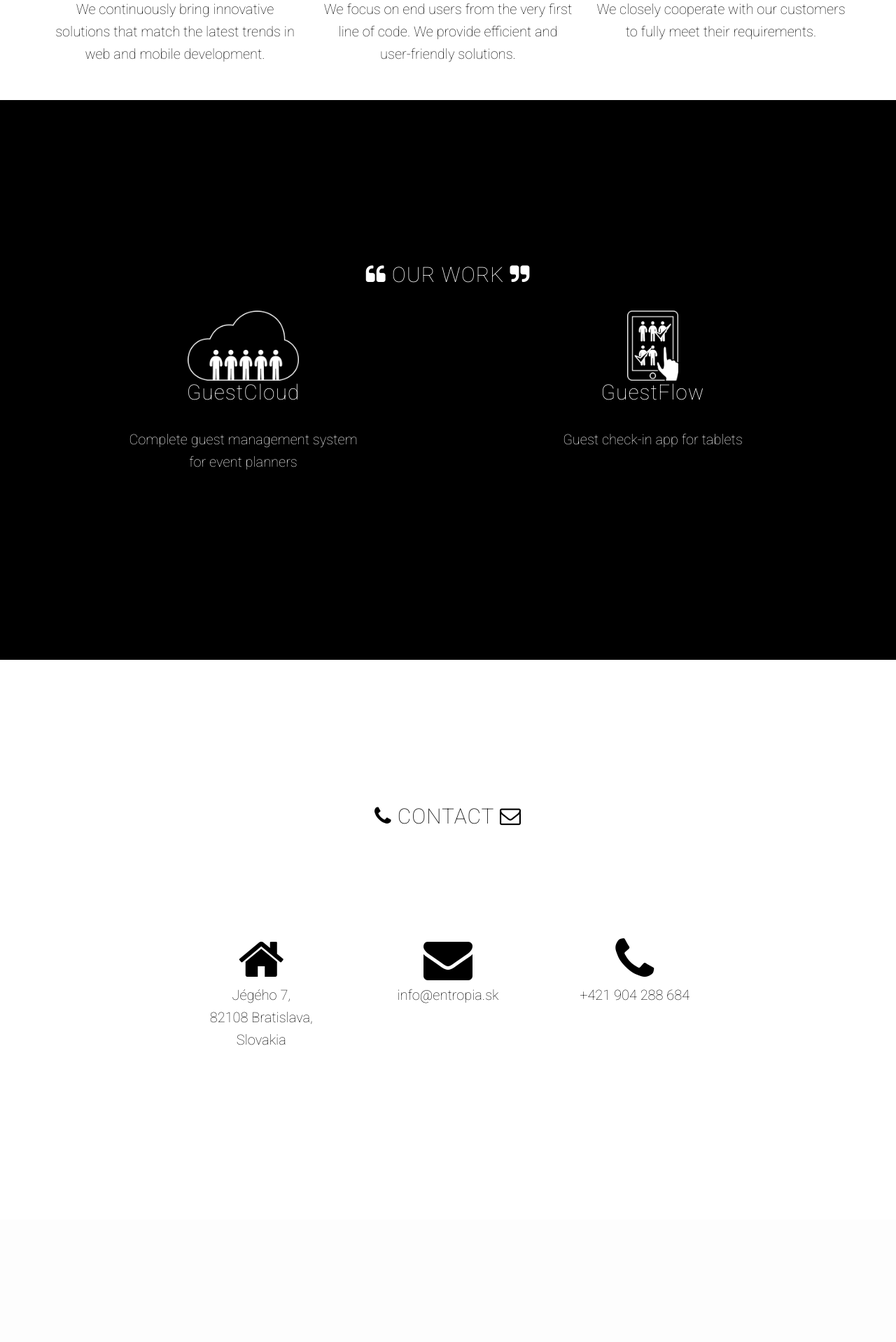
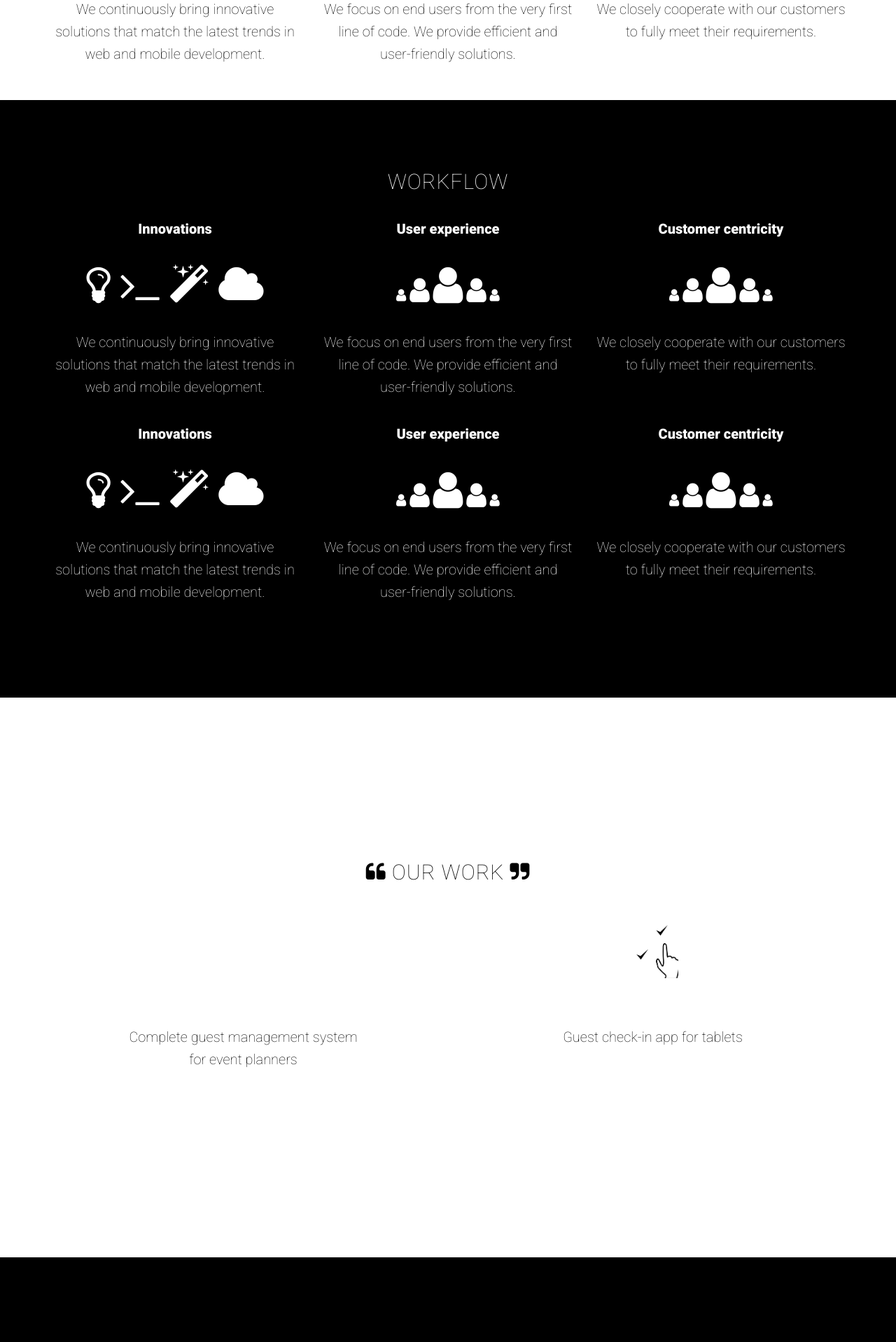
Before and after one commit to peterkajan/EntropiaSite, a Django app: page / in a window 1280 px wide. Shown: the part 1557-3475 px from the top of the page at 70% size. Before the commit the page ends 3051 px from the top, so only its background shows below. Run offline with Django 3.2, Linux system fonts and the light colour scheme; some libraries are stand-ins or nearby versions.

Commit message:
added workflow chapter

```diff
--- a/home/static/dist/css/grayscale.css
+++ b/home/static/dist/css/grayscale.css
@@ -132,7 +132,8 @@
     font-weight: 100;
 }
 
-.solution {
+.solution,
+.references {
     display: table;
     width: 100%;
     height: auto;
@@ -147,7 +148,8 @@
     font-weight: 100;
 }
 
-.references {
+.workflow,
+.contact {
     display: table;
     width: 100%;
     height: auto;
@@ -162,21 +164,10 @@
     font-weight: 100;
 }
 
-.contact {
-    display: table;
-    width: 100%;
-    height: auto;
-    padding: 100px 0;
-    text-align: center;
-    color: #000;
-    background-color: #fff;
-    -webkit-background-size: cover;
-    -moz-background-size: cover;
-    background-size: cover;
-    -o-background-size: cover;
-    font-weight: 100;
+.workflow a,
+.contact a{
+    color: #fff;
 }
-
 
 
 .section-body {
--- a/home/templates/home/index.html
+++ b/home/templates/home/index.html
@@ -200,6 +200,127 @@
       <!-- section-body -->
     </section>
 
+    <!-- WORKFLOW -->
+    <section id="workflow" class="workflow">
+      <div class="section-body">
+        <div class="container">
+          <div class="row">
+            <div class="col-lg-8 col-lg-offset-2 cell">
+              <h2 class="main-heading">WORKFLOW</h2>
+            </div>
+          </div>
+
+          <div class="row">
+            <div class="col-sm-8 col-sm-offset-2 col-md-4 col-md-offset-0 cell">
+              <p>
+                <b>Innovations</b>
+              </p>
+              <p class="images">
+                <i class="fa fa-lightbulb-o icon-h-large fa-3x"></i>
+                &nbsp
+                <i class="fa fa-terminal icon-h-large fa-3x"></i>
+                &nbsp
+                <i class="fa fa-magic icon-h-large fa-3x"></i>
+                &nbsp
+                <i class="fa fa-cloud icon-h-large fa-3x"></i>
+              </p>
+              <p>
+                We continuously bring innovative solutions that match the latest trends in web and mobile development.
+              </p>
+            </div>
+
+            <div class="col-sm-8 col-sm-offset-2 col-md-4 col-md-offset-0 cell">
+              <p>
+                <b>User experience</b>
+              </p>
+              <p class="images">
+                <i class="fa fa-user icon-h-large fa-1x"></i>
+                <i class="fa fa-user icon-h-large fa-2x"></i>
+                <i class="fa fa-user icon-h-large fa-3x"></i>
+                <i class="fa fa-user icon-h-large fa-2x"></i>
+                <i class="fa fa-user icon-h-large fa-1x"></i>
+              </p>
+              <p>
+                We focus on end users from the very first line of code. We provide efficient and user-friendly solutions.
+              </p>
+            </div>
+
+            <div class="col-sm-8 col-sm-offset-2 col-sm-offset-2 col-md-4 col-md-offset-0 cell">
+              <p>
+                <b>Customer centricity</b>
+              </p>
+              <p class="images">
+                <i class="fa fa-user icon-h-large fa-1x"></i>
+                <i class="fa fa-user icon-h-large fa-2x"></i>
+                <i class="fa fa-user icon-h-large fa-3x"></i>
+                <i class="fa fa-user icon-h-large fa-2x"></i>
+                <i class="fa fa-user icon-h-large fa-1x"></i>
+              </p>
+              <p>
+                We closely cooperate with our customers to fully meet their requirements.
+              </p>
+            </div>
+          </div>
+          <!-- row -->
+
+          <div class="row">
+            <div class="col-sm-8 col-sm-offset-2 col-md-4 col-md-offset-0 cell">
+              <p>
+                <b>Innovations</b>
+              </p>
+              <p class="images">
+                <i class="fa fa-lightbulb-o icon-h-large fa-3x"></i>
+                &nbsp
+                <i class="fa fa-terminal icon-h-large fa-3x"></i>
+                &nbsp
+                <i class="fa fa-magic icon-h-large fa-3x"></i>
+                &nbsp
+                <i class="fa fa-cloud icon-h-large fa-3x"></i>
+              </p>
+              <p>
+                We continuously bring innovative solutions that match the latest trends in web and mobile development.
+              </p>
+            </div>
+
+            <div class="col-sm-8 col-sm-offset-2 col-md-4 col-md-offset-0 cell">
+              <p>
+                <b>User experience</b>
+              </p>
+              <p class="images">
+                <i class="fa fa-user icon-h-large fa-1x"></i>
+                <i class="fa fa-user icon-h-large fa-2x"></i>
+                <i class="fa fa-user icon-h-large fa-3x"></i>
+                <i class="fa fa-user icon-h-large fa-2x"></i>
+                <i class="fa fa-user icon-h-large fa-1x"></i>
+              </p>
+              <p>
+                We focus on end users from the very first line of code. We provide efficient and user-friendly solutions.
+              </p>
+            </div>
+
+            <div class="col-sm-8 col-sm-offset-2 col-sm-offset-2 col-md-4 col-md-offset-0 cell">
+              <p>
+                <b>Customer centricity</b>
+              </p>
+              <p class="images">
+                <i class="fa fa-user icon-h-large fa-1x"></i>
+                <i class="fa fa-user icon-h-large fa-2x"></i>
+                <i class="fa fa-user icon-h-large fa-3x"></i>
+                <i class="fa fa-user icon-h-large fa-2x"></i>
+                <i class="fa fa-user icon-h-large fa-1x"></i>
+              </p>
+              <p>
+                We closely cooperate with our customers to fully meet their requirements.
+              </p>
+            </div>
+          </div>
+          <!-- row -->
+        </div>
+        <!-- container -->
+      </div>
+      <!-- section-body -->
+    </section>
+
     <section id="references" class="references">
       <div class="section-body">
         <div class="container">
```
